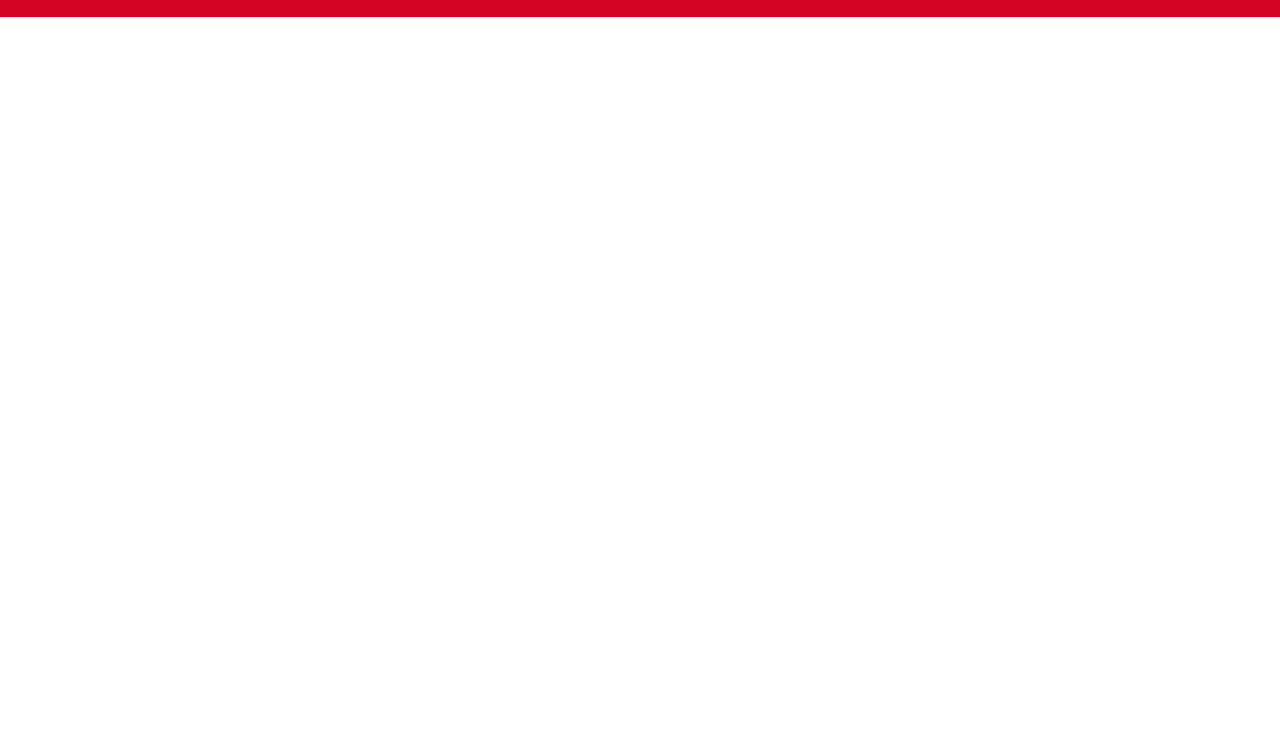
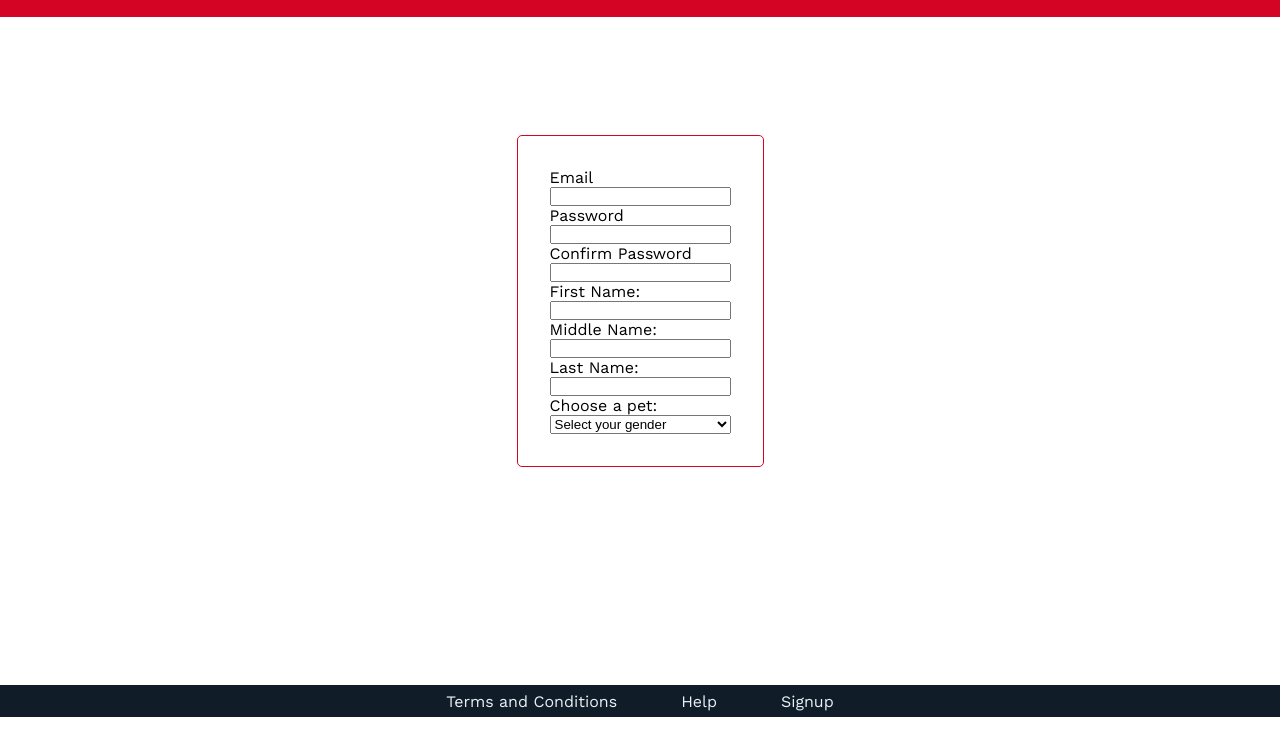
Before and after one commit to ratrateroo/Coding-Warm-Up-7, a plain HTML site: page signup.html in a window 1280 px wide. Shown: the part 83-838 px from the top of the page. After the commit the page ends 800 px from the top, so only its background shows below. Drawn offline with nearby package versions, Linux system fonts and the light colour scheme.

Commit message:
added form styling

```diff
--- a/form.css
+++ b/form.css
@@ -5,3 +5,20 @@
     --mid-blue: #223040;
     --dark-blue: #101D29;
 }
+
+.main-area {
+    display:flex;
+    justify-content: center;
+    align-items: center;
+}
+
+.main__form, .form__label, .form__input, .form__select {
+    display: block;
+    width: 100%;
+}
+
+.main__form {
+    padding: 2rem;
+    border: var(--red) solid 1px;
+    border-radius: 5px;
+}
--- a/signup.html
+++ b/signup.html
@@ -43,28 +43,27 @@
     </header>
     <main class="main-area">
         <div class="form">
-            <form action="post">
-                <label for="email">Email </label>
-                <input type="email" name="email">
+            <form class="main__form"action="post">
+                <label class="form__label" for="email">Email </label>
+                <input class="form__input" type="email" name="email">
 
-                <label for="password">Password </label>
-                <input type="password" name="password">
+                <label class="form__label" for="password">Password </label>
+                <input class="form__input" type="password" name="password">
 
-                <label for="password">Confirm Password </label>
-                <input type="password" name="confirmpassword">
+                <label class="form__label" for="password">Confirm Password </label>
+                <input class="form__input" type="password" name="confirmpassword">
 
-                <label for="firstname">First Name: </label>
-                <input type="text" name="firstname">
+                <label class="form__label" for="firstname">First Name: </label>
+                <input class="form__input" type="text" name="firstname">
 
-                <label for="middlename">Middle Name: </label>
-                <input type="text" name="middlename">
+                <label class="form__label" for="middlename">Middle Name: </label>
+                <input class="form__input" type="text" name="middlename">
 
-                <label for="lastname">Last Name: </label>
-                <input type="text" name="lastname">
+                <label class="form__label" for="lastname">Last Name: </label>
+                <input class="form__input" type="text" name="lastname">
 
-                <label for="gender">Choose a pet:</label>
-
-                <select name="gender">
+                <label class="form__label" for="gender">Choose a pet:</label>
+                <select class="form__select" name="gender">
                     <option value="">Select your gender</option>
                     <option value="Male">Male</option>
                     <option value="Female">Female</option>
--- a/styles.css
+++ b/styles.css
@@ -19,7 +19,7 @@ html {
 
 body {
     width: 100%;
-    height: 200vh;
+    height: 100vh;
     font-family: 'Work Sans', sans-serif;
     min-height: 100%;
     display: grid;
```
